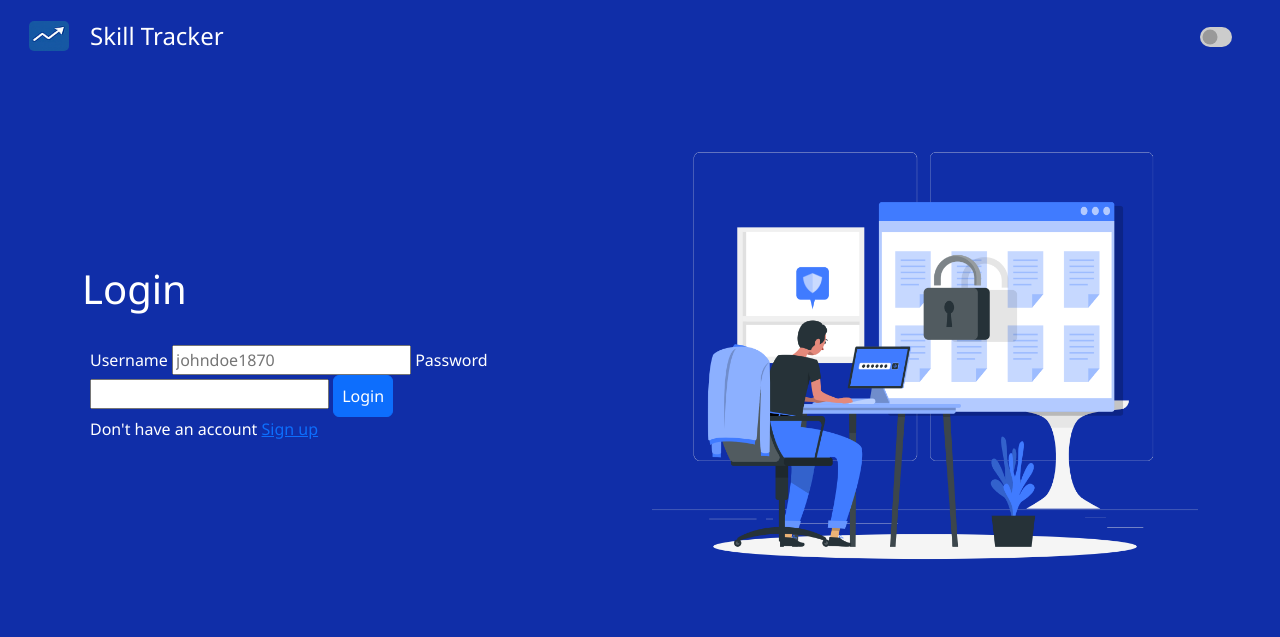
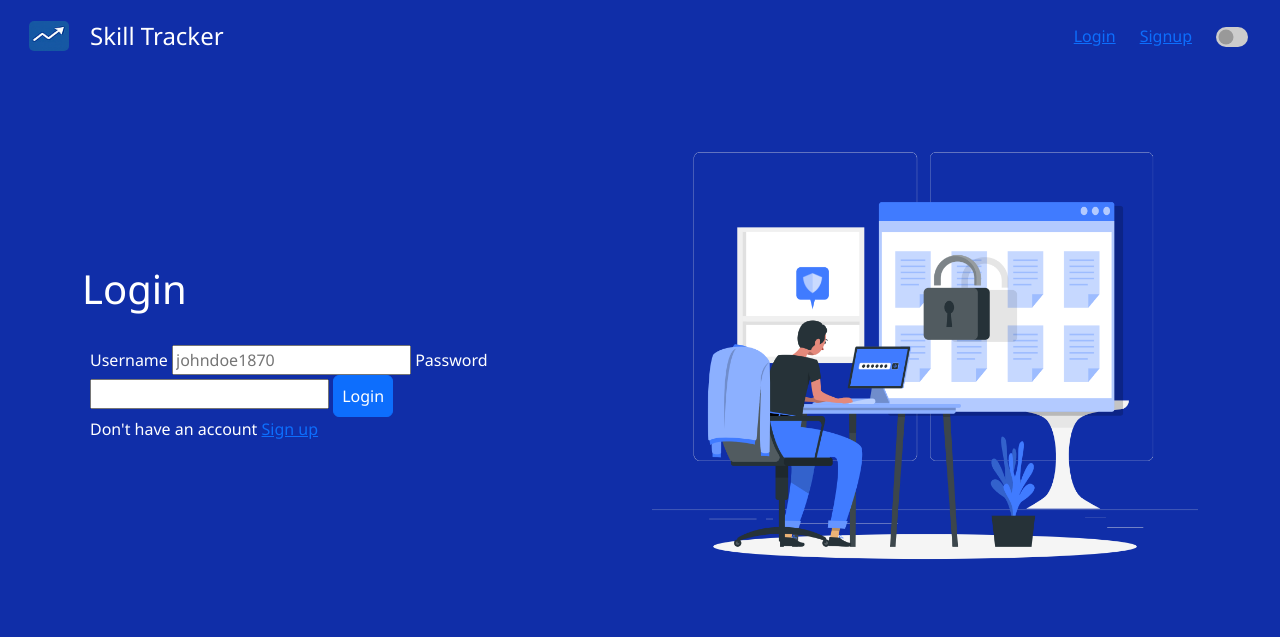
Before and after one commit to oladayotech/Skill-Tracker, a Django app: a page that uses templates/navbar.html in a window 1280 px wide. Shown: the top 637 px of the page. Run offline with Django 5.2, Linux system fonts and the light colour scheme.

Commit message:
Design dashboardpage and styling it

```diff
--- a/static/css/dashboard.css
+++ b/static/css/dashboard.css
@@ -33,7 +33,7 @@
     100% { transform: scale(1); }
 }
 
-.nav-h2 {
+/* .nav-h2 {
     color: white;
     font-size: 35px;
     margin: 0;
@@ -51,7 +51,7 @@
 .nav-link a:hover {
     color: #dcdcdc;
     transform: scale(1.1);
-}
+} */
 
 .welcome-message {
     font-size: 18px;
--- a/templates/about.html
+++ b/templates/about.html
@@ -6,7 +6,7 @@
     <meta charset="UTF-8">
     <meta name="viewport" content="width=device-width, initial-scale=1.0">
     <link href="https://cdn.jsdelivr.net/npm/bootstrap@5.3.3/dist/css/bootstrap.min.css" rel="stylesheet">
-    <!-- <link rel="stylesheet" href="{% static 'css/about.css' %}"> -->
+    <link rel="stylesheet" href="{% static 'css/about.css' %}">
     <title>About Us - Skill Tracker</title>
 </head>
 <body class="body">
--- a/templates/dashboard.html
+++ b/templates/dashboard.html
@@ -6,7 +6,7 @@
     <meta name="viewport" content="width=device-width, initial-scale=1.0">
     <title>Skill Tracker</title>
     <link href="https://cdn.jsdelivr.net/npm/bootstrap@5.3.3/dist/css/bootstrap.min.css" rel="stylesheet">
-    <!-- <link rel="stylesheet" href="{% static 'css/dashboard.css' %}"> -->
+    <link rel="stylesheet" href="{% static 'css/dashboard.css' %}">
 </head>
 <body class="body">
 
@@ -21,7 +21,7 @@
         <h1 class="display-4 fw-bold typewriter">Track Your Skills. Improve Daily.</h1>
         <p class="lead">Welcome, {{ context|capfirst }} to your personal developer dashboard</p>
     </div>
-    <button id="themeToggle" class="btn btn-light position-absolute top-0 end-0 m-3">🌓</button>
+    <!-- <button id="themeToggle" class="btn btn-light position-absolute top-0 end-0 m-3">🌓</button> -->
 </section>
 
     <div class="px-4">
--- a/templates/navbar.html
+++ b/templates/navbar.html
@@ -8,12 +8,26 @@
         <h2 class="nav-h2">Skill Tracker</h2>
     </div>
 
-    <div class="d-flex align-items-center gap-4 ms-auto">
-        <div class="form-check form-switch me-3">
+    <div class="menu-links d-none d-md-flex align-items-center gap-4">
+        {% if user.is_authenticated %}
+            <a href="{% url 'dashboard' %}">Home</a>
+            <a href="{% url 'about' %}">About Us</a>
+            <a href="{% url 'journal' %}">Journal</a>
+            <a href="{% url 'logout' %}">Logout</a>
+        {% else %}
+            <a href="{% url 'login' %}">Login</a>
+            <a href="{% url 'signup' %}">Signup</a>
+        {% endif %}
+        <div class="form-check form-switch">
             <input class="form-check-input" type="checkbox" id="darkModeToggle">
         </div>
+    </div>
 
-        <div class="hamburger d-lg-none" id="hamburger">
+    <div class="d-flex align-items-center gap-4 ms-auto d-md-none">
+        <div class="form-check form-switch">
+            <input class="form-check-input" type="checkbox" id="darkModeToggleMobile">
+        </div>
+        <div class="hamburger" id="hamburger">
             <span></span>
             <span></span>
             <span></span>
```
Also changed, not shown: db.sqlite3.
